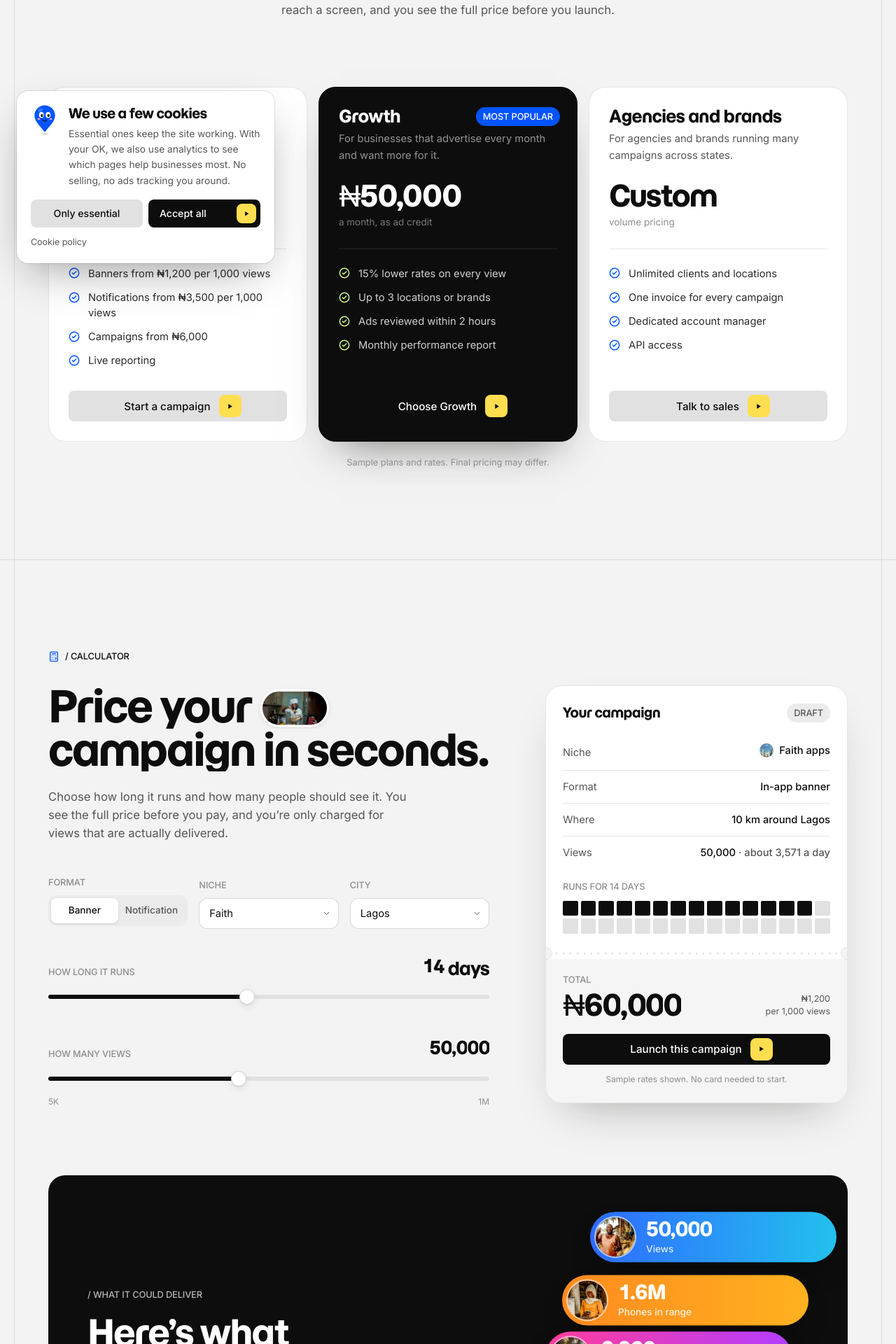
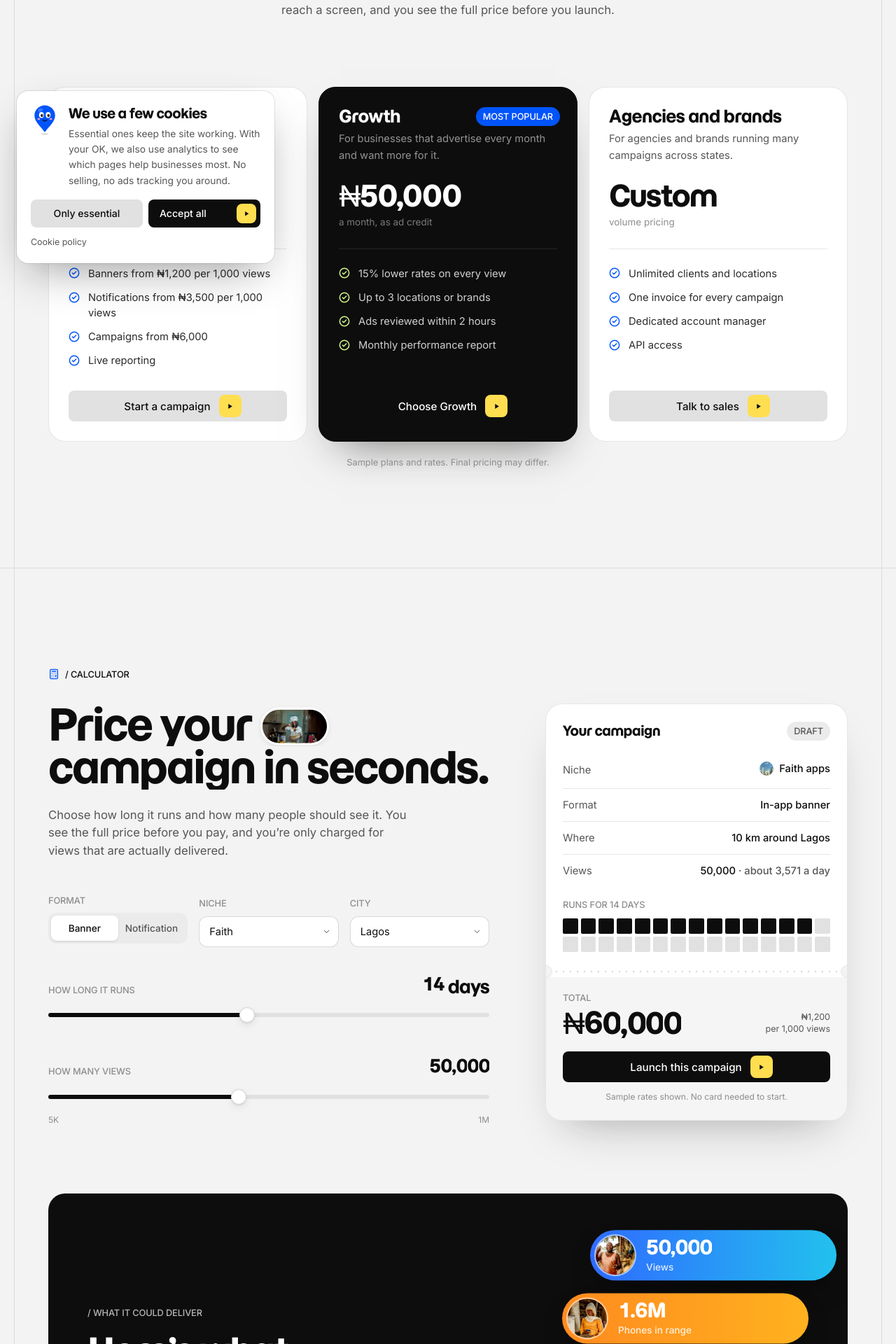
Before and after one commit to iliosintelligence-dotcom/Proxim-, a Next.js app in the folder apps/site/: page /pricing in a window 1280 px wide. Shown: the part 400-2320 px from the top of the page at 70% size. Built offline with nearby package versions, Linux system fonts and the light colour scheme.

Commit message:
More space between sections on every screen size; campaign cards sit lower

```diff
--- a/apps/site/src/app/contact/page.tsx
+++ b/apps/site/src/app/contact/page.tsx
@@ -28,7 +28,7 @@ export default function ContactPage() {
         lead="Tell us what you want to promote or the app you want to earn from. A real person replies within one working day."
       />
       <section className="bg-paper">
-        <Frame className="grid gap-6 pb-[clamp(4.5rem,10vw,8rem)] lg:grid-cols-[1.35fr_1fr] lg:gap-8">
+        <Frame className="grid gap-6 pb-[var(--section-y)] lg:grid-cols-[1.35fr_1fr] lg:gap-8">
           <div data-reveal>
             <ContactForm />
           </div>
--- a/apps/site/src/app/globals.css
+++ b/apps/site/src/app/globals.css
@@ -66,6 +66,9 @@
   --line-strong: rgb(13 13 13 / 0.16);
   --line-night: rgb(255 255 255 / 0.09);
   --gutter: clamp(1rem, 4vw, 3rem);
+  /* Space above and below every section: 96px on phones and tablets,
+     growing to 160px on wide screens. */
+  --section-y: clamp(6rem, 11vw, 10rem);
   --background: #f3f3f3;
   --foreground: #0d0d0d;
   --card: #ffffff;
--- a/apps/site/src/app/pricing/page.tsx
+++ b/apps/site/src/app/pricing/page.tsx
@@ -28,7 +28,7 @@ export default function PricingPage() {
       />
 
       <section className="bg-paper">
-        <div className="mx-auto w-full max-w-[1240px] px-[var(--gutter)] pb-[clamp(4.5rem,10vw,8rem)] lg:border-x" style={{ borderColor: "var(--line)" }}>
+        <div className="mx-auto w-full max-w-[1240px] px-[var(--gutter)] pb-[var(--section-y)] lg:border-x" style={{ borderColor: "var(--line)" }}>
           <div className="grid gap-4 lg:grid-cols-3">
             {plans.map((p) => (
               <article
--- a/apps/site/src/components/advertisers/CardStack.tsx
+++ b/apps/site/src/components/advertisers/CardStack.tsx
@@ -76,7 +76,7 @@ export function CardStack() {
         items.slice(1).forEach((card, i) => {
           tl.to(card, { yPercent: 0, rotate: tilt[i + 1], opacity: 1, duration: 1, ease: "power2.out" }, i);
           // The cards underneath sink a little, so the pile reads as depth.
-          tl.to(items.slice(0, i + 1), { scale: (j) => 1 - (i + 1 - j) * 0.04, y: (j) => -(i + 1 - j) * 14, duration: 1, ease: "power2.out" }, i);
+          tl.to(items.slice(0, i + 1), { scale: (j) => 1 - (i + 1 - j) * 0.04, y: (j) => -(i + 1 - j) * 10, duration: 1, ease: "power2.out" }, i);
         });
         tl.to({}, { duration: 0.4 });
       });
@@ -95,8 +95,8 @@ export function CardStack() {
             <span className="t-label self-end text-ink">/ Ads platform</span>
           </div>
 
-          <div className="grid h-full items-center gap-12 py-[clamp(4.5rem,10vw,8rem)] lg:grid-cols-[1fr_1fr] lg:py-0">
-            <div className="relative order-2 mx-auto w-full max-w-[28rem] lg:order-1 lg:h-[min(34rem,68vh)] lg:max-w-[min(36rem,100%)]">
+          <div className="grid h-full items-center gap-12 py-[var(--section-y)] lg:grid-cols-[1fr_1fr] lg:pb-12 lg:pt-[clamp(7rem,18vh,10rem)]">
+            <div className="relative order-2 mx-auto w-full max-w-[28rem] lg:order-1 lg:h-[min(32rem,58vh)] lg:max-w-[min(36rem,100%)]">
               {cards.map((c, i) => (
                 <article
                   key={c.title}
--- a/apps/site/src/components/site/Frame.tsx
+++ b/apps/site/src/components/site/Frame.tsx
@@ -60,7 +60,7 @@ export function Section({
   return (
     <section id={id} data-pip={pip} data-screen={night || undefined} className={`${toneClass[tone]} ${className} relative scroll-mt-16 overflow-clip`}>
       <div className="relative border-t" style={{ borderColor: night ? "var(--line-night)" : "var(--line)" }}>
-        <Frame night={night} className={`py-[clamp(4.5rem,10vw,8.5rem)] ${frameClassName}`}>
+        <Frame night={night} className={`py-[var(--section-y)] ${frameClassName}`}>
           {label && <SectionLabel index={index} label={label} night={night} icon={icon} />}
           {children}
         </Frame>
--- a/apps/site/src/components/site/PhotoBand.tsx
+++ b/apps/site/src/components/site/PhotoBand.tsx
@@ -41,7 +41,7 @@ export function PhotoBand({
       <div className="absolute inset-0 bg-[linear-gradient(90deg,rgb(11_11_11/0.65)_0%,transparent_65%)]" />
       <Frame
         night
-        className={`relative py-[clamp(5rem,12vw,10rem)] ${align === "center" ? "text-center" : ""} ${aside ? "grid items-center gap-10 lg:grid-cols-[1fr_1fr]" : ""}`}
+        className={`relative py-[var(--section-y)] ${align === "center" ? "text-center" : ""} ${aside ? "grid items-center gap-10 lg:grid-cols-[1fr_1fr]" : ""}`}
       >
         <div>
         <SectionLabel label={label} icon={icon} night />
```
